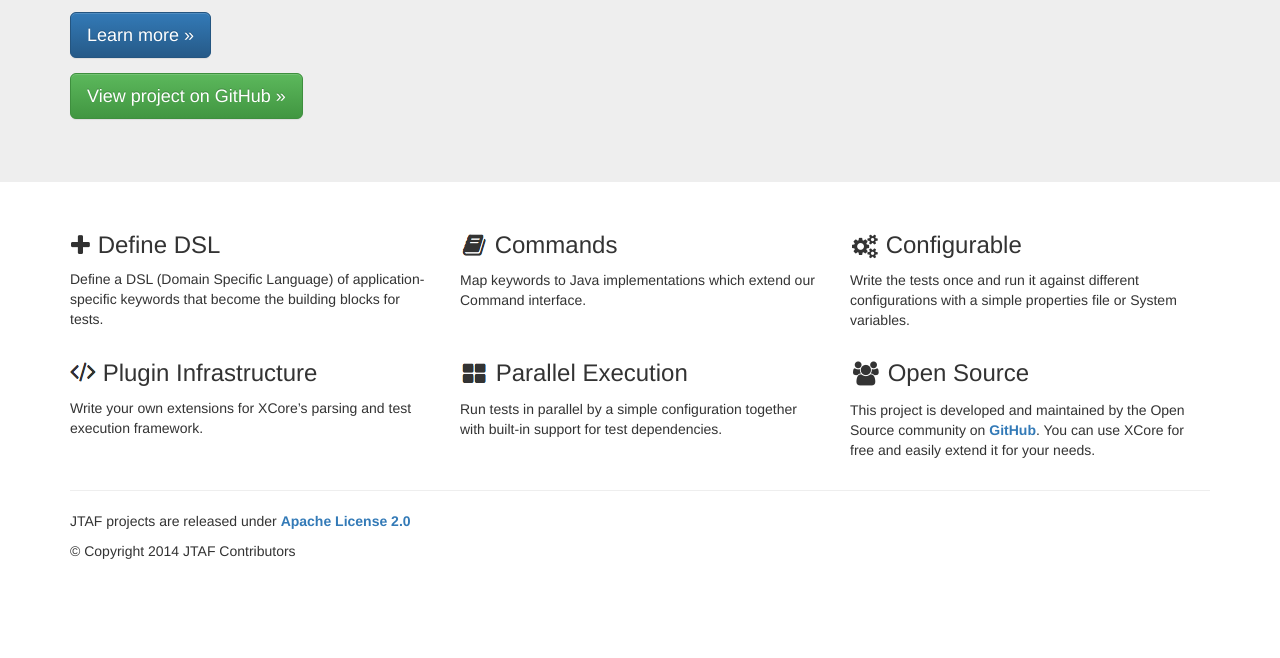
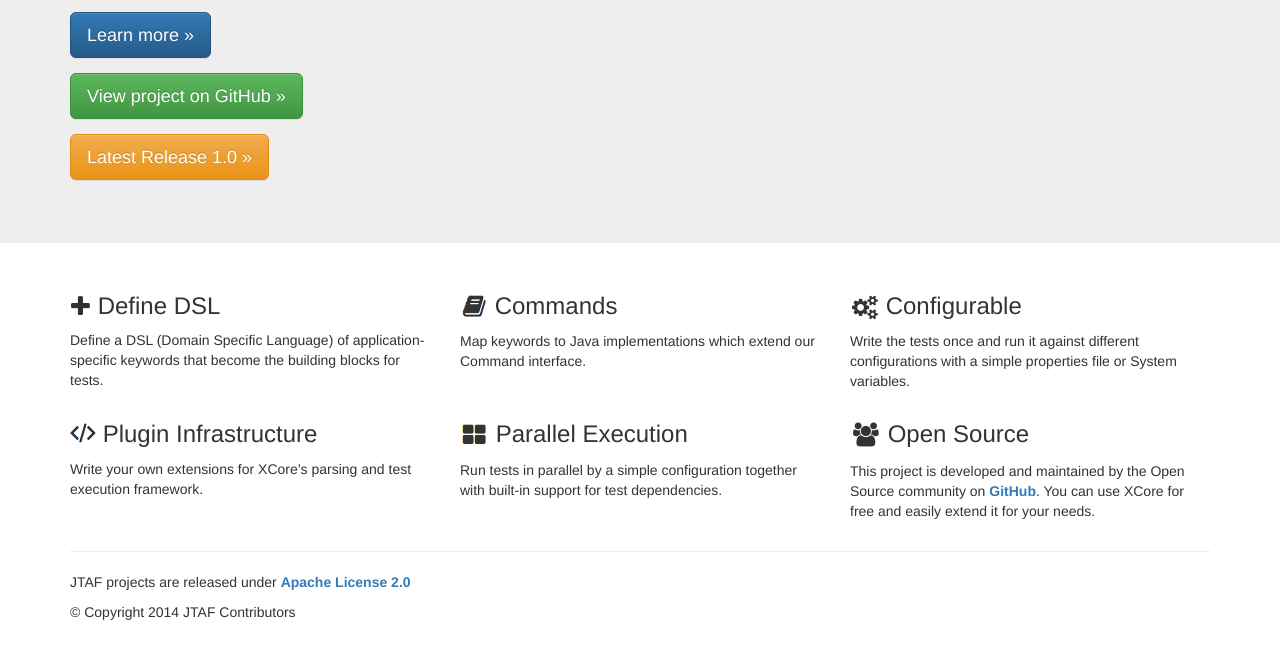
Before and after one commit to FINRAOS/JTAF-XCore, a plain HTML site: page index.html in a window 1280 px wide. Shown: the part 270-928 px from the top of the page. Before the commit the page ends 881 px from the top, so only its background shows below. Drawn offline with nearby package versions, Linux system fonts and the light colour scheme.

Commit message:
Added button to release 1.0

```diff
--- a/index.html
+++ b/index.html
@@ -174,7 +174,7 @@
         	</table>
         </p>
         <p><a href="https://github.com/FINRAOS/JTAF-XCore" target="_blank" class="btn btn-success btn-lg" onClick="_gaq.push(['_trackEvent', 'Visit', 'XCore Home to GitHub Project Home']);">View project on GitHub »</a></p>
-        <p><!--<a href="https://github.com/FINRAOS/JTAF-XCore/releases/tag/jtaf-xcore-1.0" target="_blank" class="btn btn-warning btn-lg" onClick="_gaq.push(['_trackEvent', 'Visit', 'XCore Home to Latest Release']);">Latest Release 1.0 »</a>--></p>
+        <p><a href="https://github.com/FINRAOS/JTAF-XCore/releases/tag/jtaf-xcore-1.0" target="_blank" class="btn btn-warning btn-lg" onClick="_gaq.push(['_trackEvent', 'Visit', 'XCore Home to Latest Release']);">Latest Release 1.0 »</a></p>
       </div>
     </div>
 
```
